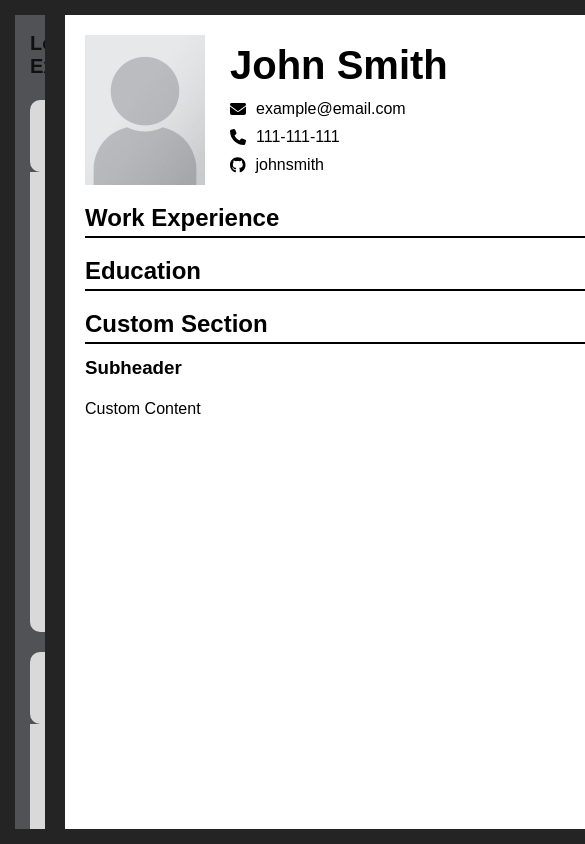
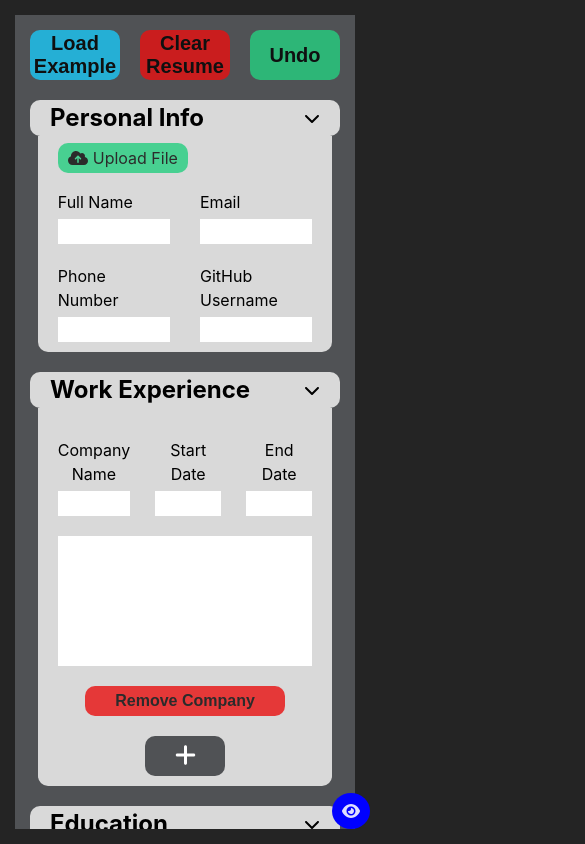
Before and after one commit to irakligudiashvili/cv-maker-react, a React (Vite) app: page / in a window 390 px wide. Shown: the top 844 px of the page, 585 px wide, since content can reach past the window. Built offline with nearby package versions, Linux system fonts and the light colour scheme.

Commit message:
added mobile cv preview

```diff
--- a/src/App.css
+++ b/src/App.css
@@ -1,3 +1,12 @@
+
+::-webkit-scrollbar{
+    width: 12.5px;
+}
+
+::-webkit-scrollbar-track{
+    background: #3b3b3b;
+}
+
 .body{
     display: flex;
     flex-direction: row;
@@ -12,10 +21,59 @@
     align-items: center;
 }
 
-::-webkit-scrollbar{
-  width: 12.5px;
+.config{
+    display: flex;
+    flex-direction: row-reverse;
+
+    cursor: pointer;
 }
 
-::-webkit-scrollbar-track{
-  background: #3b3b3b;
+.config__view{
+    position: absolute;
+    bottom: 15px;
+    right: 20px;
+
+    background-color: blue;
+
+    box-sizing: border-box;
+    padding: 10px;
+
+    border-radius: 50%;
+
+    z-index: 2;
 }
+
+.config__download{
+    position: absolute;
+    bottom: 15px;
+    right: 40px;
+
+    z-index: 1;
+
+    background-color: lightblue;
+    padding: 10px;
+    padding-right: 20px;
+
+    border-top-left-radius: 20px;
+    border-bottom-left-radius: 20px;
+}
+
+@media screen and (width > 1250px){
+    .preview--mobile{
+        display: none;
+    }
+}
+
+@media screen and (width <= 1250px){
+    .preview--desktop{
+        display: none;
+    }
+
+    .preview--mobile{
+        position: absolute;
+        left: 0;
+        right: 0;
+        margin-inline: auto;
+        width: fit-content;
+    }
+}
--- a/src/App.jsx
+++ b/src/App.jsx
@@ -2,9 +2,12 @@
 import './App.css'
 import CvPreview from './components/CvPreview'
 import Form from './components/Form'
+import { FontAwesomeIcon } from '@fortawesome/react-fontawesome';
+import { faEye, faFilePdf } from '@fortawesome/free-solid-svg-icons';
 
 function App() {
     const [uploadedImage, setUploadedImage] = useState(null);
+    const [isMobilePreviewVisible, setIsMobilePreviewVisible] = useState(false);
 
     const [formData, setFormData] = useState({
         fullName: '',
@@ -31,10 +34,25 @@
         console.log("Form data updated:", formData);
     }
 
+    const toggleMobilePreviewVisibility = () => {
+        setIsMobilePreviewVisible(!isMobilePreviewVisible);
+    }
+
     return (
         <div className='body'>
             <Form onImageUpload={handleImageUpload} onFormDataChange={handleFormDataChange} />
+            <div className='preview--desktop cv'>
                 <CvPreview uploadedImage={uploadedImage} formData={formData} />
+            </div>
+
+            <div className={`preview--mobile cv ${isMobilePreviewVisible ? '' : 'hidden'}`}>
+                <CvPreview uploadedImage={uploadedImage} formData={formData} />
+            </div>
+
+            <div className='config'>
+                <FontAwesomeIcon icon={faEye} className='config__view' onClick={toggleMobilePreviewVisibility} />
+                <FontAwesomeIcon icon={faFilePdf} className={`config__download ${isMobilePreviewVisible ? '' : 'hidden'}`} />
+            </div>
         </div>
     )
 }
--- a/src/components/CvPreview.jsx
+++ b/src/components/CvPreview.jsx
@@ -8,7 +8,7 @@
     const backgroundImage = uploadedImage ? `url(${uploadedImage})` : `url(${placeholderImage})`;
 
     return (
-        <div className='cv'>
+        <div>
             <div className='cv__header'>
                 <div className='cv__img' style={{ backgroundImage }} />
                 <div className='div__header__details'>
--- a/src/styles/partials/FormSection.css
+++ b/src/styles/partials/FormSection.css
@@ -110,6 +110,8 @@
     gap: 7.5px;
 }
 
+
+
 .content__wrapper{
     display: flex;
     flex-direction: column;
@@ -176,6 +178,8 @@
 
     box-sizing: border-box;
     padding: 5px;
+
+    white-space: pre-wrap;
 }
 
 .cv__section{
```
Also changed, not shown: src/components/partials/CustomSection.jsx (+0 -26 lines). Lines whose indentation alone changed are shown as unchanged.
